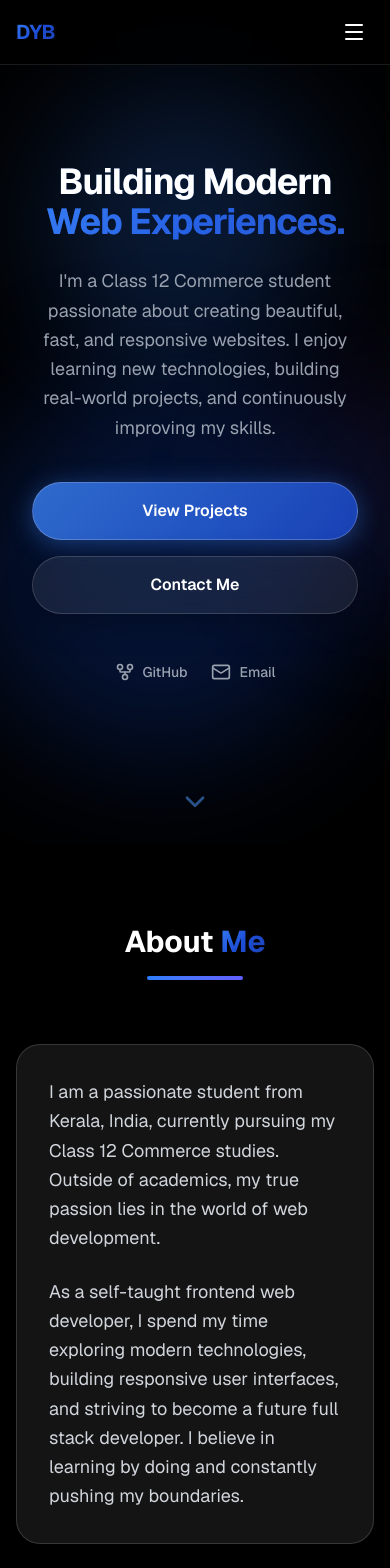
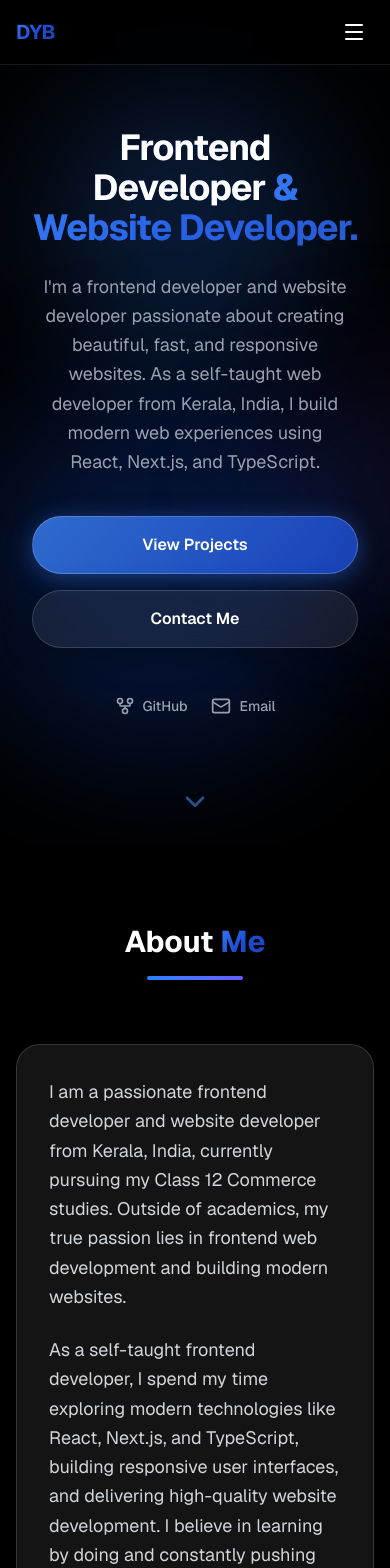
Before and after one commit to dakshybabu-arch/portfolio-backend, a Next.js app: page / in a window 390 px wide. Shown: the top 1568 px of the page. Built offline with nearby package versions, Linux system fonts and the light colour scheme.

Commit message:
SEO: add frontend developer & website developer keywords

```diff
--- a/app/layout.tsx
+++ b/app/layout.tsx
@@ -15,9 +15,48 @@ const geistMono = Geist_Mono({
 });
 
 export const metadata: Metadata = {
-  title: "Daksh Y Babu | Portfolio",
-  description: "Premium portfolio of Daksh Y Babu - Student Developer",
-  keywords: ["AI web developer", "React", "Next.js", "TypeScript", "frontend developer", "web development", "portfolio", "student developer", "responsive design", "modern web"],
+  title: "Daksh Y Babu | Frontend Developer & Website Developer Portfolio",
+  description: "Daksh Y Babu — Frontend Developer & Website Developer from Kerala, India. I build modern, responsive websites and web applications using React, Next.js, and TypeScript. Hire a skilled frontend developer for your next project.",
+  keywords: [
+    "frontend developer",
+    "website developer",
+    "frontend web developer",
+    "web developer portfolio",
+    "hire frontend developer",
+    "hire website developer",
+    "React developer",
+    "Next.js developer",
+    "TypeScript developer",
+    "responsive web design",
+    "modern web development",
+    "freelance frontend developer",
+    "freelance website developer",
+    "website developer India",
+    "frontend developer India",
+    "frontend developer Kerala",
+    "portfolio website",
+    "UI developer",
+    "web development services",
+    "Daksh Y Babu",
+  ],
+  authors: [{ name: "Daksh Y Babu", url: "https://your-protfolio-daksh.vercel.app" }],
+  creator: "Daksh Y Babu",
+  openGraph: {
+    title: "Daksh Y Babu | Frontend Developer & Website Developer",
+    description: "Frontend developer & website developer building modern, responsive websites with React, Next.js & TypeScript. View my projects and get in touch.",
+    url: "https://your-protfolio-daksh.vercel.app",
+    siteName: "Daksh Y Babu Portfolio",
+    locale: "en_US",
+    type: "website",
+  },
+  twitter: {
+    card: "summary_large_image",
+    title: "Daksh Y Babu | Frontend Developer & Website Developer",
+    description: "Frontend developer & website developer building modern, responsive websites with React, Next.js & TypeScript.",
+  },
+  alternates: {
+    canonical: "https://your-protfolio-daksh.vercel.app",
+  },
   other: {
     "google-site-verification": "aUFwfP4iQ96j5BOvQsJugkY3-chBFmCaFUOYKkT-3CU",
     "msvalidate.01": "0570F710230A914D333A1AB0A2AB9D88",
@@ -41,6 +80,33 @@ export default function RootLayout({
       className={`${geistSans.variable} ${geistMono.variable} h-full antialiased`}
     >
       <body className="min-h-full flex flex-col">
+        <script
+          type="application/ld+json"
+          dangerouslySetInnerHTML={{
+            __html: JSON.stringify({
+              "@context": "https://schema.org",
+              "@type": "Person",
+              name: "Daksh Y Babu",
+              url: "https://your-protfolio-daksh.vercel.app",
+              jobTitle: "Frontend Developer & Website Developer",
+              description:
+                "Frontend developer and website developer from Kerala, India. Building modern, responsive websites and web applications using React, Next.js, and TypeScript.",
+              knowsAbout: [
+                "Frontend Development",
+                "Website Development",
+                "React",
+                "Next.js",
+                "TypeScript",
+                "HTML",
+                "CSS",
+                "JavaScript",
+                "Responsive Web Design",
+                "UI Design",
+              ],
+              sameAs: ["https://github.com/dakshybabu-arch"],
+            }),
+          }}
+        />
         {children}
         <Analytics />
         <SpeedInsights />
--- a/app/page.tsx
+++ b/app/page.tsx
@@ -140,11 +140,11 @@ export default function Home() {
     },
     {
       id: 4,
-      name: "Rice Sample Website",
-      description: "A sample website showcasing rice products with a modern, responsive design.",
+      name: "Rice Sample Project",
+      description: "A polished sample project showcasing rice products with a modern, responsive layout and clean product presentation.",
       technologies: ["HTML", "CSS", "JavaScript"],
-      link: "#",
-      github: "https://github.com/dakshybabu-arch/rice-sample-website"
+      link: "https://github.com/dakshybabu-arch/rice-sample-project",
+      github: "https://github.com/dakshybabu-arch/rice-sample-project"
     }
   ];
 
@@ -269,8 +269,8 @@ export default function Home() {
               textShadow: `0 0 ${mousePosition.x}px rgba(59, 130, 246, 0.3), 0 0 ${mousePosition.y}px rgba(37, 99, 235, 0.3)`
             }}
           >
-            Building Modern <br className="hidden sm:block" />
-            <span className="gradient-text">Web Experiences.</span>
+            Frontend Developer <br className="hidden sm:block" />
+            <span className="gradient-text">& Website Developer.</span>
           </motion.h1>
 
           <motion.p
@@ -279,7 +279,7 @@ export default function Home() {
             transition={{ delay: 0.6, duration: 0.8 }}
             className="text-lg sm:text-xl text-gray-400 mb-10 px-2 leading-relaxed max-w-3xl mx-auto"
           >
-            I'm a Class 12 Commerce student passionate about creating beautiful, fast, and responsive websites. I enjoy learning new technologies, building real-world projects, and continuously improving my skills.
+            I'm a frontend developer and website developer passionate about creating beautiful, fast, and responsive websites. As a self-taught web developer from Kerala, India, I build modern web experiences using React, Next.js, and TypeScript.
           </motion.p>
 
           <motion.div
@@ -367,10 +367,10 @@ export default function Home() {
               className="glass-card p-8 rounded-3xl"
             >
               <p className="text-gray-300 text-lg leading-relaxed mb-6">
-                I am a passionate student from Kerala, India, currently pursuing my Class 12 Commerce studies. Outside of academics, my true passion lies in the world of web development.
+                I am a passionate frontend developer and website developer from Kerala, India, currently pursuing my Class 12 Commerce studies. Outside of academics, my true passion lies in frontend web development and building modern websites.
               </p>
               <p className="text-gray-300 text-lg leading-relaxed">
-                As a self-taught frontend web developer, I spend my time exploring modern technologies, building responsive user interfaces, and striving to become a future full stack developer. I believe in learning by doing and constantly pushing my boundaries.
+                As a self-taught frontend developer, I spend my time exploring modern technologies like React, Next.js, and TypeScript, building responsive user interfaces, and delivering high-quality website development. I believe in learning by doing and constantly pushing my boundaries as a web developer.
               </p>
             </motion.div>
 
@@ -469,7 +469,7 @@ export default function Home() {
               </h3>
               <div className="glass-card rounded-3xl p-8 sm:p-10 border-indigo-500/20">
                 <p className="text-gray-300 text-lg leading-relaxed mb-8">
-                  I'm currently learning how to use AI tools to build better websites and improve my frontend development skills. My focus is on creating responsive, modern, and user-friendly web applications while continuously improving my coding knowledge.
+                  I'm continuously growing as a frontend developer and website developer, learning how to use AI tools to build better websites. My focus is on creating responsive, modern, and user-friendly web applications while strengthening my frontend development and website development skills.
                 </p>
 
                 <div className="flex flex-wrap gap-3">
@@ -661,7 +661,7 @@ export default function Home() {
             </h2>
             <div className="w-24 h-1 bg-gradient-to-r from-blue-500 to-indigo-500 mx-auto rounded-full mb-6"></div>
             <p className="text-gray-400 text-lg">
-              Have a project in mind or just want to say hi? Let's connect!
+              Looking for a frontend developer or website developer? Have a project in mind or just want to say hi? Let's connect!
             </p>
           </motion.div>
 
```
